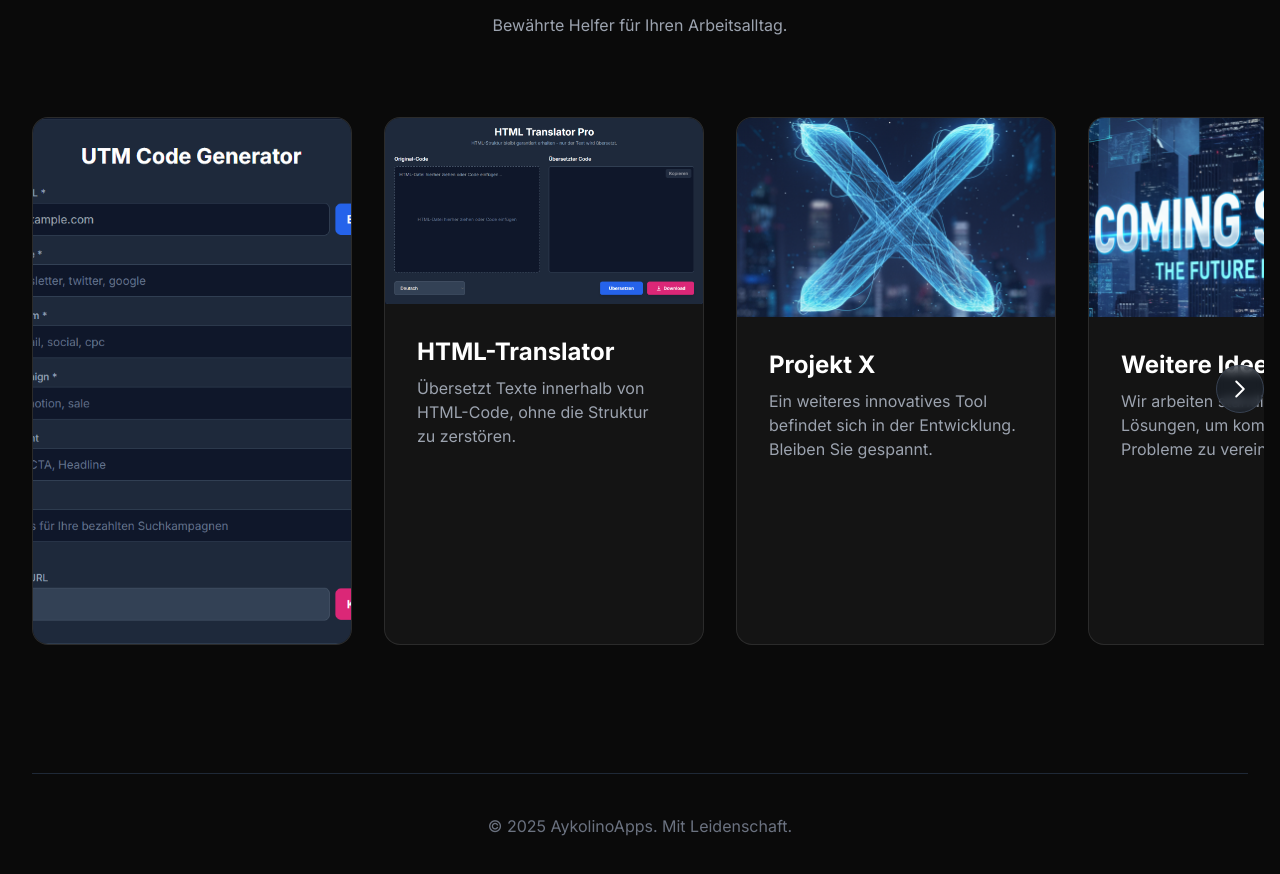
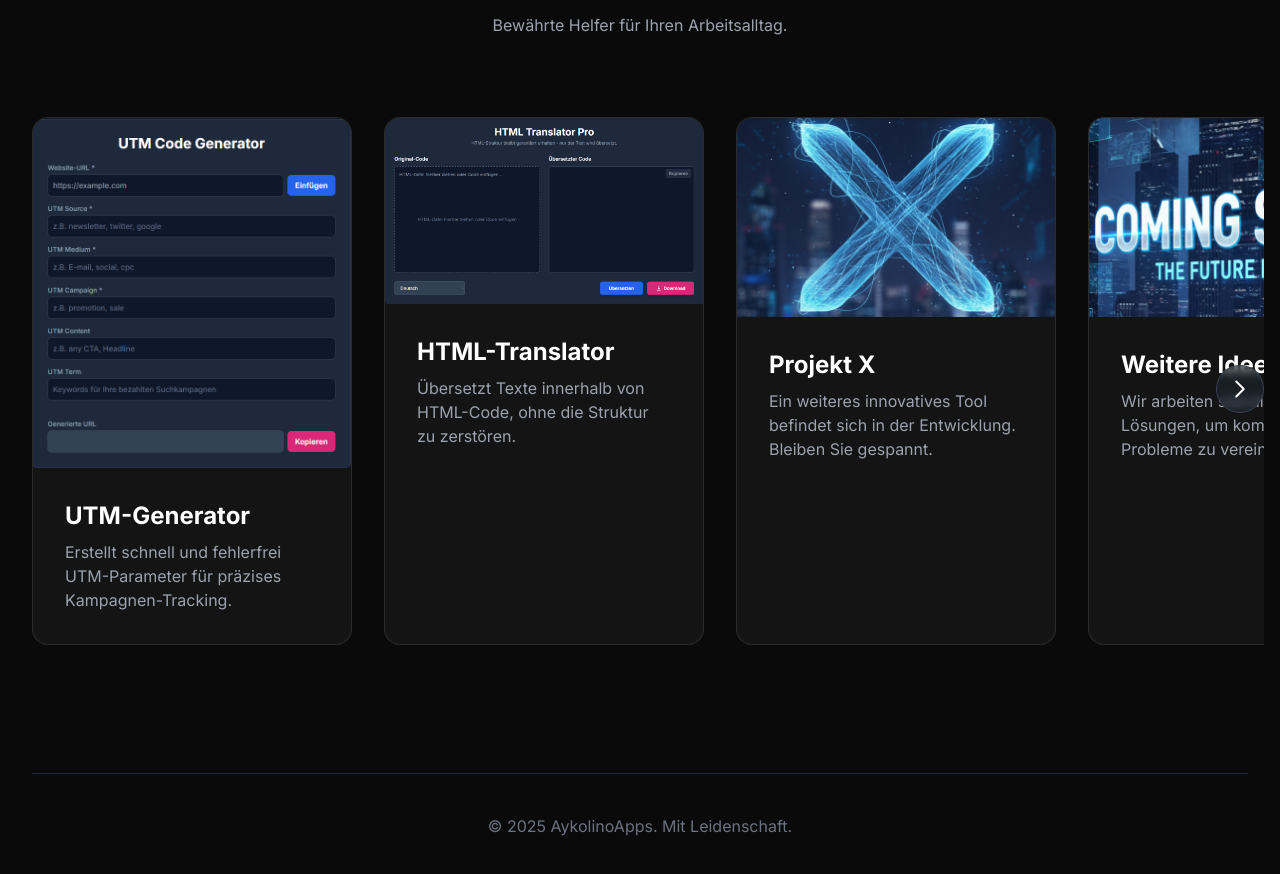
Before and after one commit to Aykolino511/aykolino.github.io, a plain HTML site: page index.html in a window 1280 px wide. Shown: the part 843-1717 px from the top of the page. Drawn offline with nearby package versions, Linux system fonts and the light colour scheme.

Commit message:
Update index.html

```diff
--- a/index.html
+++ b/index.html
@@ -225,7 +225,7 @@
                                  - IDEALE GRÖSSE: 640px breit x 1024px hoch
                                  - SEITENVERHÄLTNIS: 10:16
                                  - BEISPIEL: <img src="pfad/zum/bild.jpg" alt="UTM-Generator Vorschau" class="w-full h-full object-cover"> -->
-                            <img src="Bild_2025-10-08_103949329.png" alt="UTM-Generator Vorschau" class="w-full h-full object-cover">
+                            <img src="Bild_2025-10-08_103949329.png" alt="UTM-Generator Vorschau" class="w-full">
                             <div class="p-8">
                                 <h3 class="text-2xl font-bold text-white mb-2">UTM-Generator</h3>
                                 <p class="text-gray-400">Erstellt schnell und fehlerfrei UTM-Parameter für präzises Kampagnen-Tracking.</p>
```
